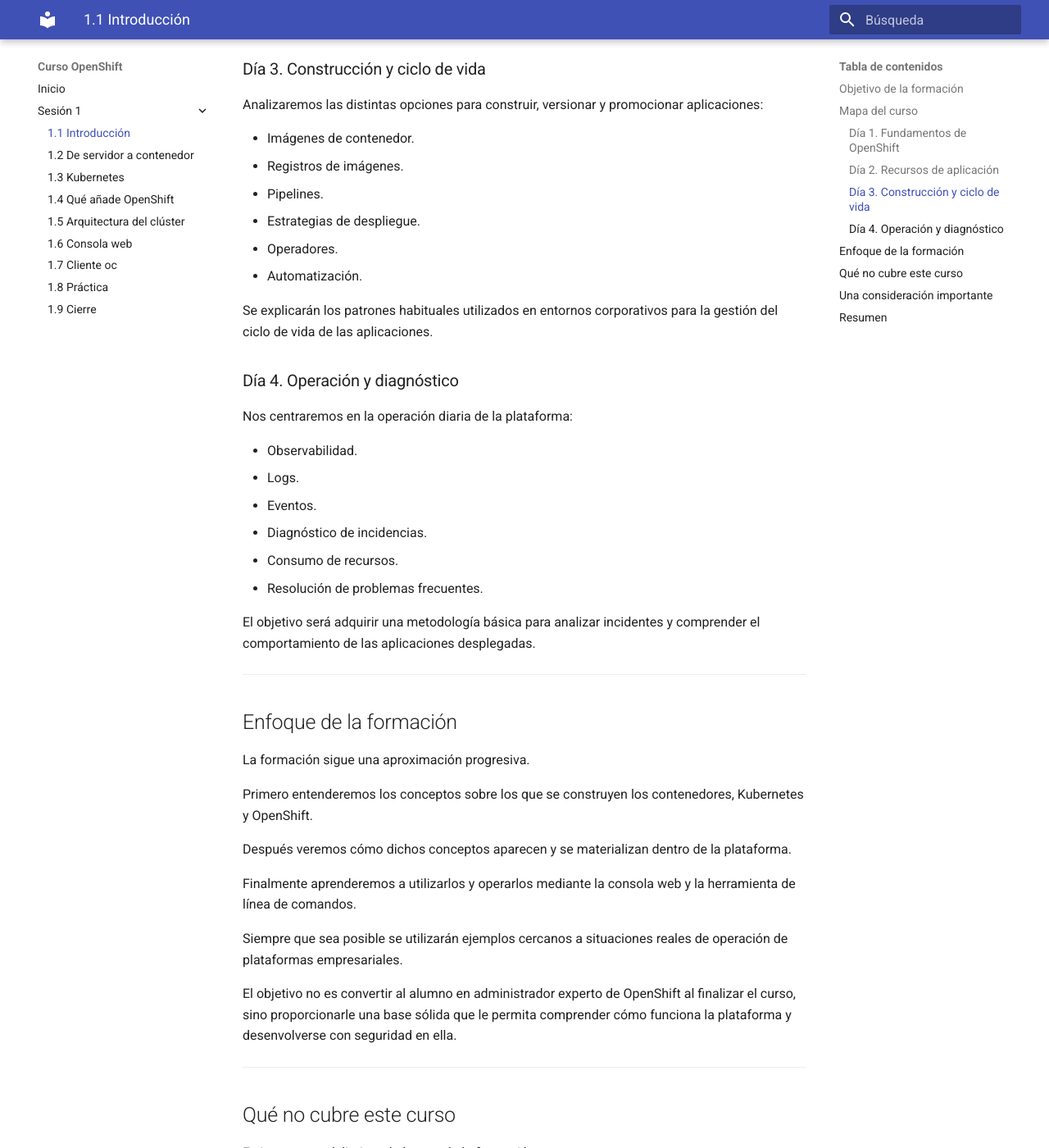
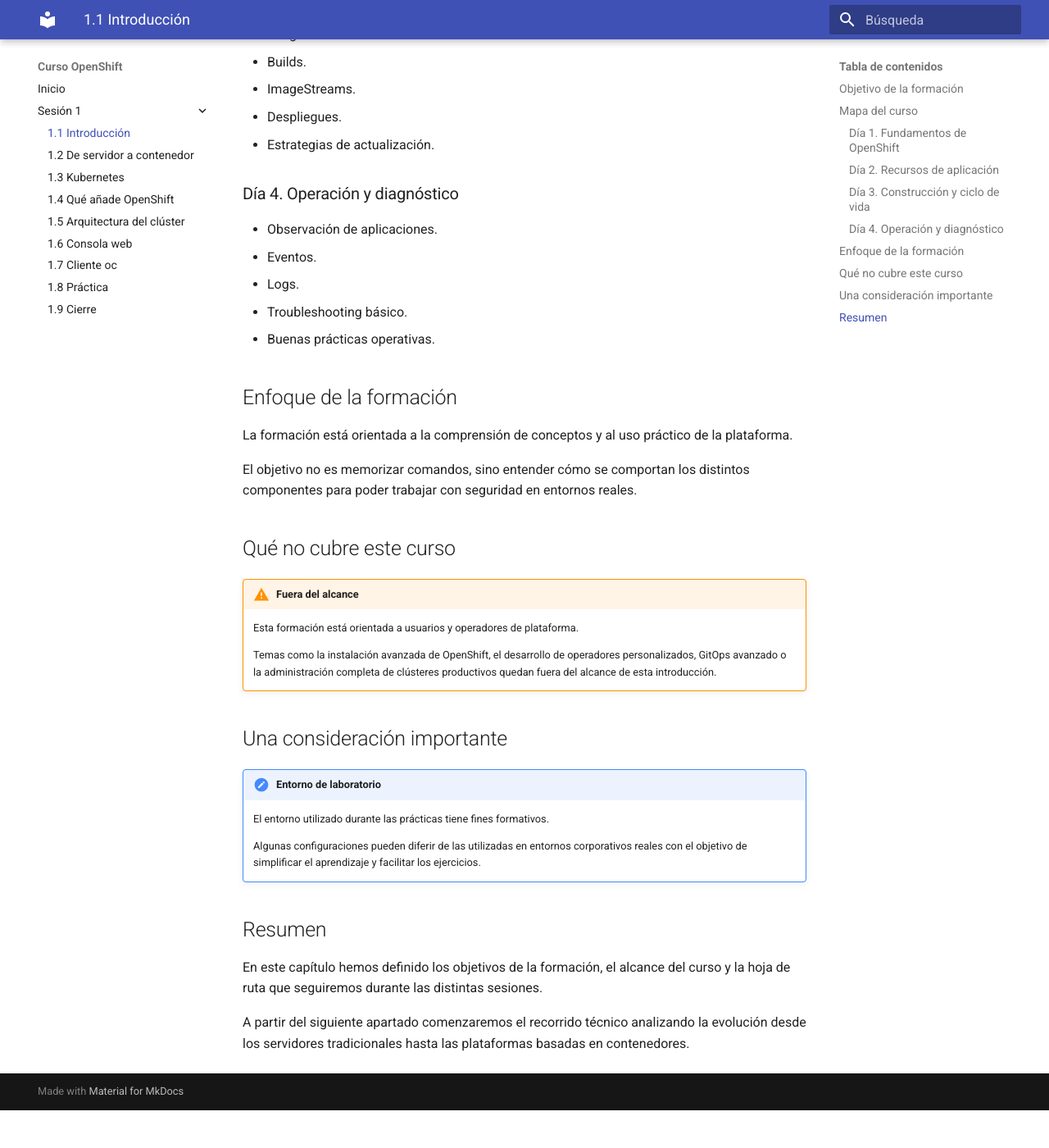
Before and after one commit to ieftraining/curso-openshift, an MkDocs documentation site: the page built from docs/sesion1/1.1 Introduccion.md, in a window 1280 px wide and 1400 px high, scrolled down 1729 px. Shown: the whole window at 82% size. Built offline with MkDocs 1.6.1 and Material for MkDocs 9.7.7, drawn with Linux system fonts in a browser that asks for light colours; after the commit the page ends 3083 px from its top, so only the background shows below that; some of the changed text lies outside the part shown.

Commit message:
Add files via upload

````diff
--- a/docs/sesion1/1.1 Introduccion.md
+++ b/docs/sesion1/1.1 Introduccion.md
@@ -16,116 +16,81 @@
 - Utilizar la consola web y la herramienta de línea de comandos (`oc`) para tareas habituales de consulta y operación.
 - Entender los patrones de despliegue y operación utilizados en entornos corporativos.
 
----
+!!! tip "Objetivo final"
+
+    Al finalizar el curso, el alumno será capaz de comprender cómo se despliega, opera y diagnostica una aplicación sobre OpenShift utilizando tanto la consola web como la herramienta de línea de comandos `oc`.
 
 ## Mapa del curso
 
-La formación se estructura en varias sesiones que siguen una progresión lógica, comenzando por los conceptos fundamentales y avanzando posteriormente hacia aspectos de operación, despliegue y arquitectura.
+```mermaid
+flowchart LR
+
+    D1["Día 1<br/>Fundamentos de OpenShift"]
+    D2["Día 2<br/>Recursos de aplicación"]
+    D3["Día 3<br/>Construcción y ciclo de vida"]
+    D4["Día 4<br/>Operación y diagnóstico"]
+
+    D1 --> D2
+    D2 --> D3
+    D3 --> D4
+```
 
 ### Día 1. Fundamentos de OpenShift
 
-Comenzaremos construyendo una visión de conjunto de la plataforma:
-
-- Contenedores e imágenes.
-- Kubernetes como plataforma de orquestación de contenedores.
-- Deployment, ReplicaSet, Pod, Service y DNS interno.
-- Capacidades que OpenShift añade sobre Kubernetes.
-- Arquitectura general de un clúster OpenShift.
-- Consola web y herramienta de línea de comandos (`oc`).
-
-El objetivo de esta primera sesión es comprender cómo se ejecuta una aplicación dentro de OpenShift, desde la imagen de contenedor hasta los recursos que la mantienen disponible y accesible dentro del clúster.
+- Contenedores.
+- Kubernetes.
+- Arquitectura OpenShift.
+- Herramientas de acceso y administración.
 
 ### Día 2. Recursos de aplicación
 
-Profundizaremos en los recursos más utilizados para desplegar aplicaciones:
-
+- Projects.
+- Pods.
 - Deployments.
 - Services.
 - Routes.
-- ConfigMaps.
-- Secrets.
-- Variables de entorno.
-- Consumo de almacenamiento.
-
-El foco estará en comprender cómo se define y configura una aplicación dentro de la plataforma.
+- ConfigMaps y Secrets.
 
 ### Día 3. Construcción y ciclo de vida
 
-Analizaremos las distintas opciones para construir, versionar y promocionar aplicaciones:
-
-- Imágenes de contenedor.
-- Registros de imágenes.
-- Pipelines.
-- Estrategias de despliegue.
-- Operadores.
-- Automatización.
-
-Se explicarán los patrones habituales utilizados en entornos corporativos para la gestión del ciclo de vida de las aplicaciones.
+- Imágenes.
+- Builds.
+- ImageStreams.
+- Despliegues.
+- Estrategias de actualización.
 
 ### Día 4. Operación y diagnóstico
 
-Nos centraremos en la operación diaria de la plataforma:
-
-- Observabilidad.
+- Observación de aplicaciones.
+- Eventos.
 - Logs.
-- Eventos.
-- Diagnóstico de incidencias.
-- Consumo de recursos.
-- Resolución de problemas frecuentes.
-
-El objetivo será adquirir una metodología básica para analizar incidentes y comprender el comportamiento de las aplicaciones desplegadas.
-
----
+- Troubleshooting básico.
+- Buenas prácticas operativas.
 
 ## Enfoque de la formación
 
-La formación sigue una aproximación progresiva.
+La formación está orientada a la comprensión de conceptos y al uso práctico de la plataforma.
 
-Primero entenderemos los conceptos sobre los que se construyen los contenedores, Kubernetes y OpenShift.
-
-Después veremos cómo dichos conceptos aparecen y se materializan dentro de la plataforma.
-
-Finalmente aprenderemos a utilizarlos y operarlos mediante la consola web y la herramienta de línea de comandos.
-
-Siempre que sea posible se utilizarán ejemplos cercanos a situaciones reales de operación de plataformas empresariales.
-
-El objetivo no es convertir al alumno en administrador experto de OpenShift al finalizar el curso, sino proporcionarle una base sólida que le permita comprender cómo funciona la plataforma y desenvolverse con seguridad en ella.
-
----
+El objetivo no es memorizar comandos, sino entender cómo se comportan los distintos componentes para poder trabajar con seguridad en entornos reales.
 
 ## Qué no cubre este curso
 
-Es importante delimitar el alcance de la formación.
+!!! warning "Fuera del alcance"
 
-Este curso no pretende profundizar en:
+    Esta formación está orientada a usuarios y operadores de plataforma.
 
-- Administración avanzada de clústeres OpenShift.
-- Instalación de OpenShift.
-- Diseño de arquitecturas empresariales complejas.
-- Desarrollo avanzado de operadores.
-- Administración avanzada de Kubernetes.
-- Automatización avanzada de pipelines o GitOps.
-
-Estos temas requieren conocimientos previos y una dedicación específica que quedan fuera del alcance de esta formación introductoria.
-
----
+    Temas como la instalación avanzada de OpenShift, el desarrollo de operadores personalizados, GitOps avanzado o la administración completa de clústeres productivos quedan fuera del alcance de esta introducción.
 
 ## Una consideración importante
 
-Los ejemplos, patrones y recomendaciones que aparecerán a lo largo del curso están inspirados en plataformas OpenShift desplegadas y operadas en entornos reales.
+!!! note "Entorno de laboratorio"
 
-Sin embargo, el entorno utilizado durante las prácticas tiene fines formativos.
+    El entorno utilizado durante las prácticas tiene fines formativos.
 
-Por este motivo, algunas configuraciones, capacidades o procedimientos pueden simplificarse respecto a los existentes en una plataforma corporativa en producción.
-
-El interés de la formación no está en conocer los detalles concretos del clúster del laboratorio, sino en comprender los principios y patrones que posteriormente encontraremos en cualquier plataforma OpenShift empresarial.
-
----
+    Algunas configuraciones pueden diferir de las utilizadas en entornos corporativos reales con el objetivo de simplificar el aprendizaje y facilitar los ejercicios.
 
 ## Resumen
 
-Antes de comenzar con OpenShift es importante entender el recorrido que seguiremos durante la formación.
+En este capítulo hemos definido los objetivos de la formación, el alcance del curso y la hoja de ruta que seguiremos durante las distintas sesiones.
 
-Empezaremos por los contenedores y Kubernetes, estudiaremos cómo OpenShift amplía sus capacidades, aprenderemos a utilizar las herramientas de acceso y operación de la plataforma y, posteriormente, profundizaremos en los recursos y mecanismos necesarios para desplegar y operar aplicaciones en entornos corporativos.
-
-Con este marco común podremos abordar el resto del curso desde una comprensión compartida de los conceptos fundamentales.
+A partir del siguiente apartado comenzaremos el recorrido técnico analizando la evolución desde los servidores tradicionales hasta las plataformas basadas en contenedores.
````
